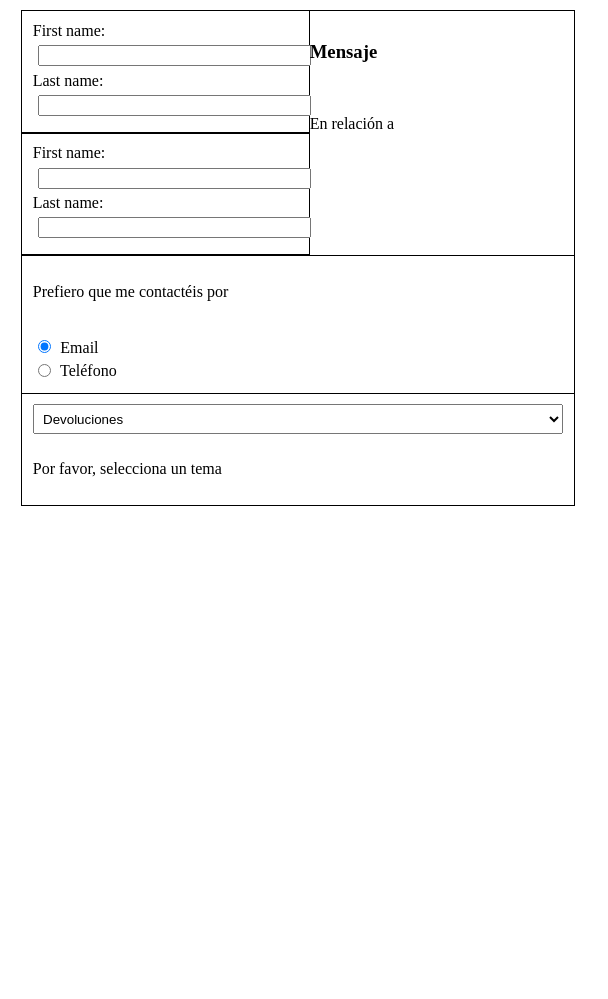
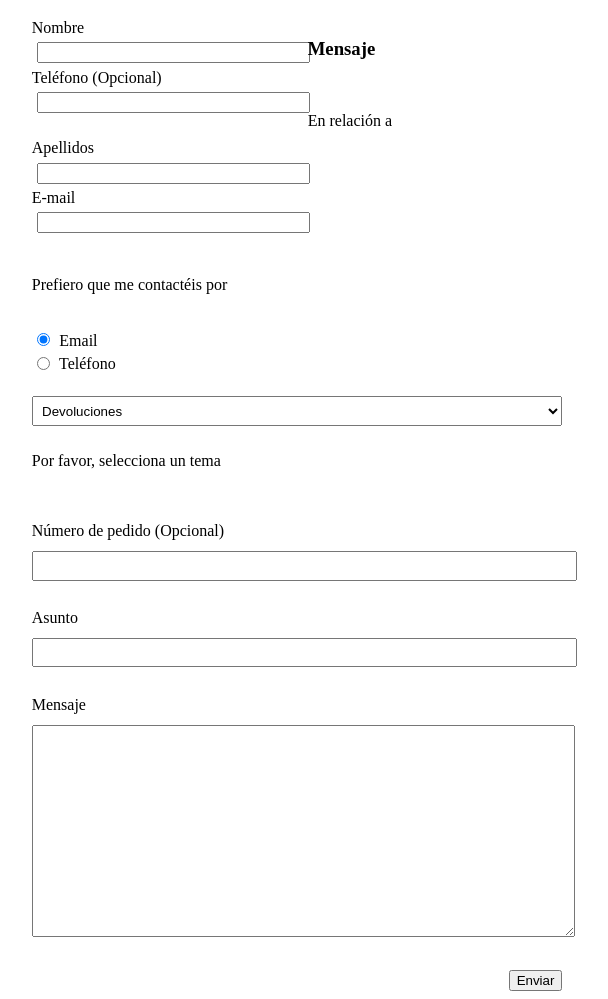
Before and after one commit to jona2255/smx-inercia, a plain HTML site: page contacto.html in a window 1280 px wide. Shown: the part 986-1985 px from the top of the page, 473-1081 px from the left. Before the commit the page ends 1607 px from the top, so only its background shows below. Drawn offline with Linux system fonts and the light colour scheme; a script that the page names is missing.

Commit message:
falta retoques finales

```diff
--- a/contacto.css
+++ b/contacto.css
@@ -47,7 +47,6 @@
 }
 
 #second-right-content {
-  border: thin solid black;
   max-width: 100%;
   height: 350px;
   padding: 1%;
@@ -60,7 +59,6 @@
 }
 
 .help-menus {
-  border: thin solid black;
   padding: 2%;
   margin-top: 50px;
   text-align: center;
@@ -84,7 +82,6 @@
 .col-form {
   width: 50%;
   float: left;
-  border: thin solid black;
   padding: 2%;
 }
 
@@ -97,7 +94,6 @@
 .contact-form {
   width: 100%;
   float: left;
-  border: thin solid black;
   padding: 2%;
 }
 
@@ -106,7 +102,6 @@
 
 }
 .comments-form {
-  border: thin solid black;
   width: 100%;
   padding: 2%;
 }
@@ -126,3 +121,17 @@
   padding: 1%;
 
 }
+
+.comments-form textarea {
+  width: 100%;
+  margin-top: 2%;
+  margin-bottom: 2%;
+  padding: 1%;
+  height: 200px;
+
+}
+
+.comments-form button {
+  float: right;
+
+}
--- a/contacto.html
+++ b/contacto.html
@@ -85,21 +85,20 @@
 						<h3>Datos Personales</h3>
 						<div class="col-form">
 							<form>
-	  						First name:<br>
-	  						<input type="text" name="firstname">
+	  						Nombre<br>
+	  						<input type="text" name="nombre">
 	  						<br>
-	  						Last name:<br>
-	  						<input type="text" name="lastname">
+	  						Teléfono (Opcional)<br>
+	  						<input type="text" name="telefono">
 							</form>
 						</div>
 						<div class="col-form">
-
 							<form>
-	  						First name:<br>
-	  						<input type="text" name="firstname">
+	  						Apellidos<br>
+	  						<input type="text" name="apellidos">
 	  						<br>
-	  						Last name:<br>
-	  						<input type="text" name="lastname">
+	  						E-mail<br>
+	  						<input type="text" name="e-mail">
 							</form>
 						</div>
 						<div class="contact-form">
@@ -123,6 +122,21 @@
 							</select>
 							</br>
 							<p>Por favor, selecciona un tema</p>
+							</br>
+							</br>
+							Número de pedido (Opcional)<br>
+							<input type="text" name="num-pedido">
+							</br>
+							</br>
+							Asunto<br>
+							<input type="text" name="asunto">
+							</br>
+							</br>
+							Mensaje<br>
+							<textarea></textarea>
+							</br>
+							</br>
+							 <button type="button">Enviar</button>
 						</div>
 						</div>
 					</div>
```
